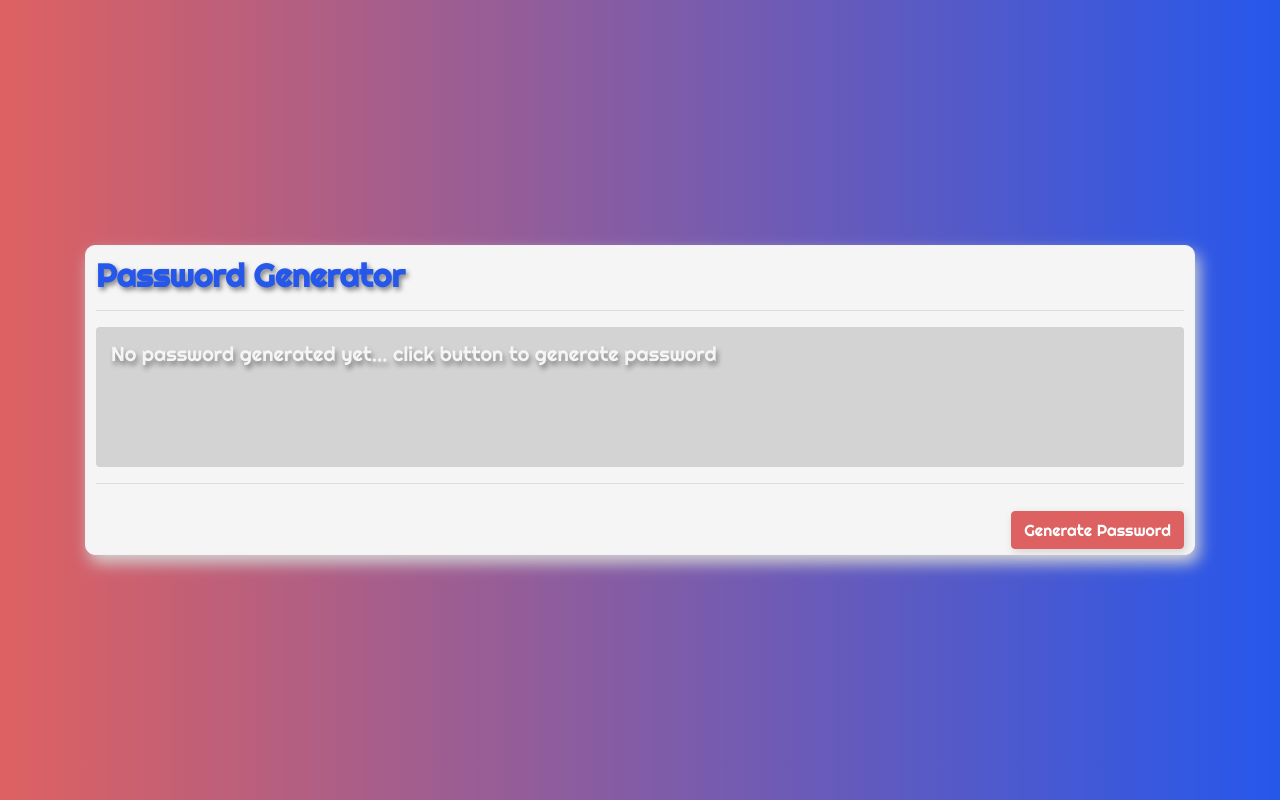
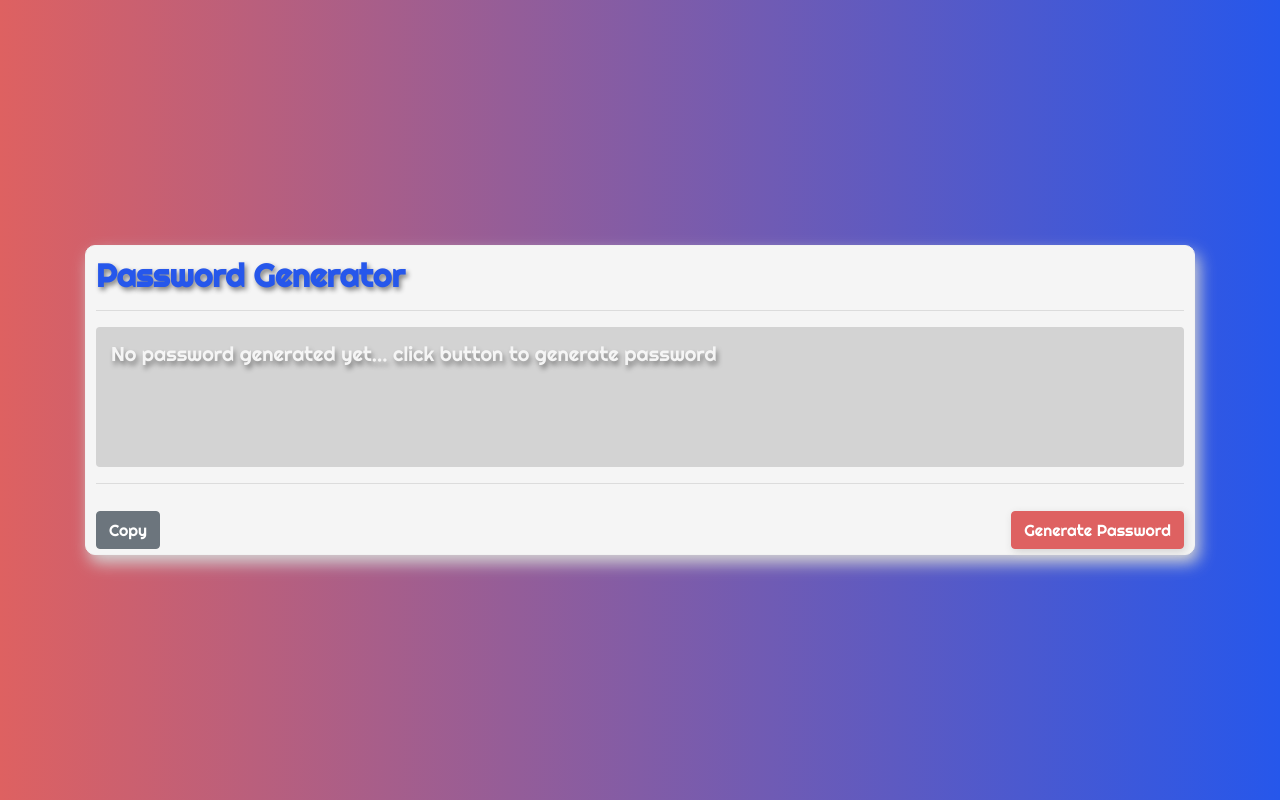
Before and after one commit to andrewvenson/Password_Generator, a React (Create React App) app: page / in a window 1280 px wide. Built offline with nearby package versions, Linux system fonts and the light colour scheme.

Commit message:
added copy to clipboard functionality

```diff
--- a/package.json
+++ b/package.json
@@ -9,6 +9,7 @@
     "bootstrap": "^4.4.1",
     "react": "^16.13.1",
     "react-bootstrap": "^1.0.1",
+    "react-copy-to-clipboard": "^5.0.2",
     "react-dom": "^16.13.1",
     "react-scripts": "3.4.1"
   },
--- a/src/App.js
+++ b/src/App.js
@@ -1,7 +1,9 @@
 import React, { useState } from "react";
+import { Container, Button } from "react-bootstrap";
+import { CopyToClipboard } from "react-copy-to-clipboard";
+import PromptModal from "./Components/PromptModal";
 import "./App.css";
-import { Container, Button } from "react-bootstrap";
-import PromptModal from "./Components/PromptModal";
+
 const App = () => {
   const [state, setState] = useState({
     length: 0,
@@ -11,6 +13,11 @@ const App = () => {
     upperCase: false,
     lowerCase: false,
     numbers: false,
+  });
+
+  const [copyclip, setCopyClip] = useState({
+    value: "",
+    copied: false,
   });
 
   // state for modal
@@ -85,10 +92,39 @@ const App = () => {
               lowerCase: false,
               numbers: false,
             });
+            setCopyClip({ ...copyclip, copied: false });
           }}
         >
           Generate Password
         </Button>
+
+        <CopyToClipboard
+          text={state["generatedPw"]}
+          onCopy={() => {
+            setCopyClip({ ...copyclip, copied: true });
+          }}
+        >
+          <Button
+            className="genpw"
+            style={{ position: "absolute", left: "10px", bottom: "5px" }}
+            variant="secondary"
+          >
+            Copy
+          </Button>
+        </CopyToClipboard>
+
+        {copyclip["copied"] ? (
+          <span
+            style={{
+              color: "#de6161",
+              position: "absolute",
+              left: "78px",
+              bottom: "10px",
+            }}
+          >
+            Copied.
+          </span>
+        ) : null}
       </div>
       <PromptModal
         show={modalShow}
```
Also changed, not shown: 1 other file (tests, documents, lock files or other folders).
